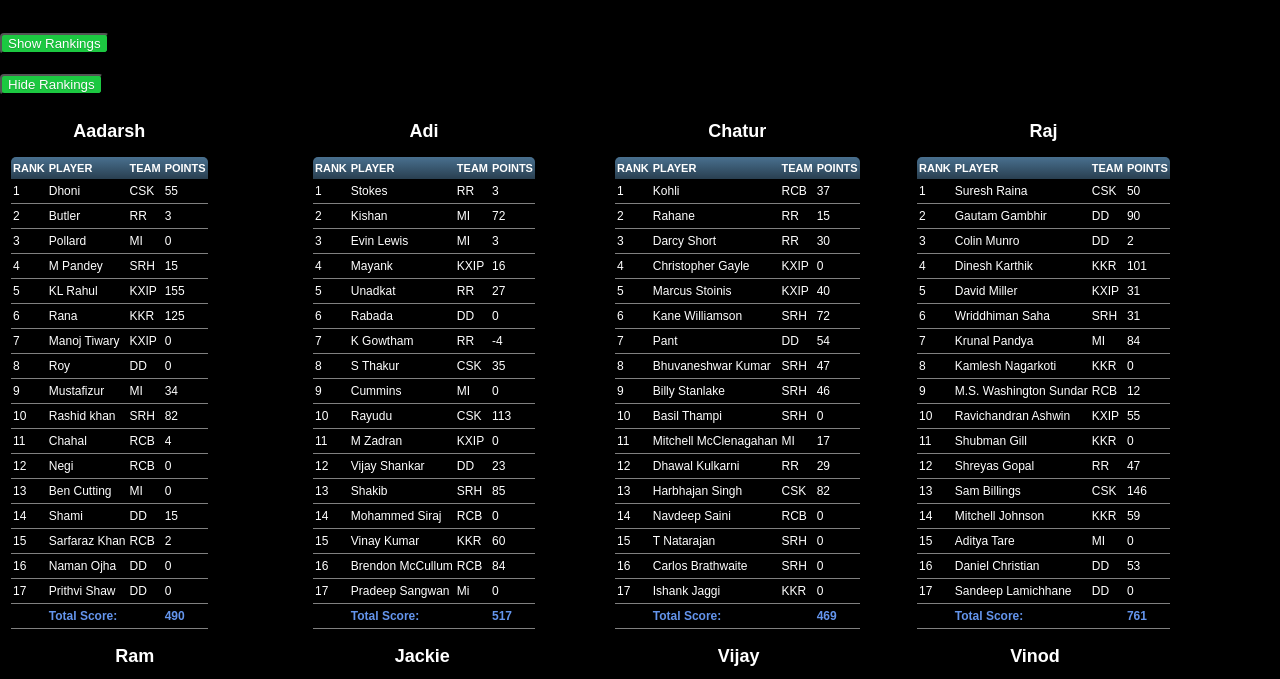
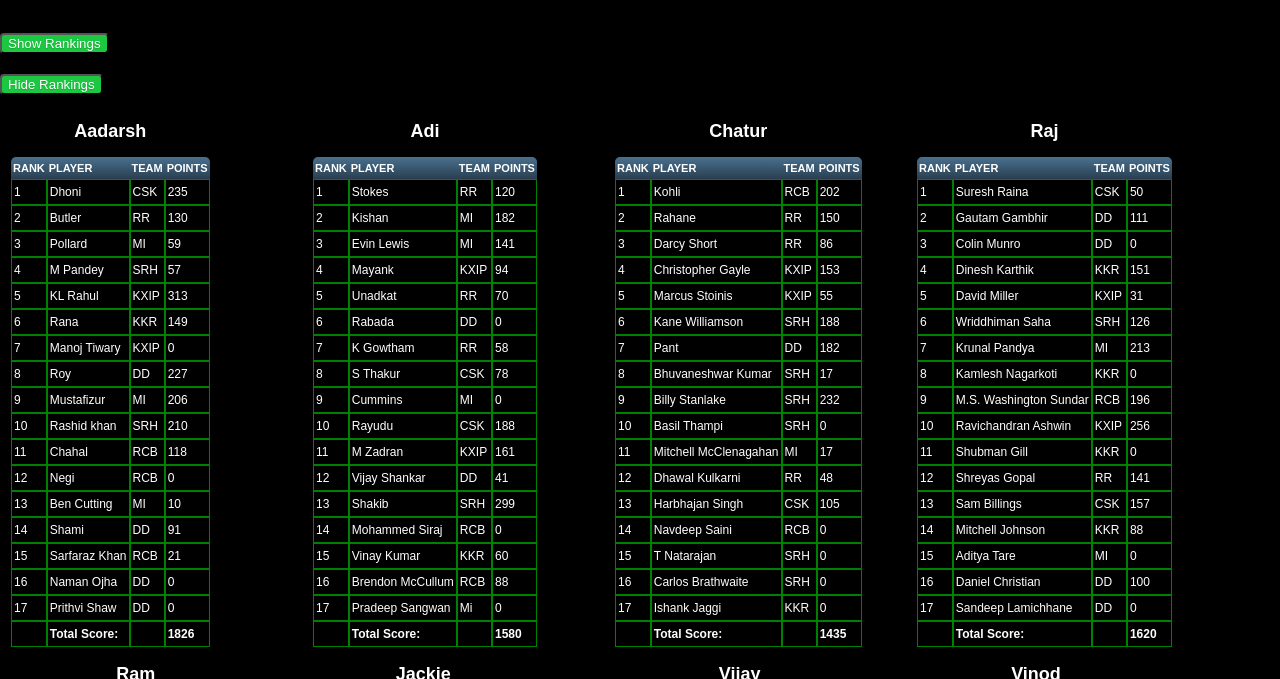
Before and after one commit to vinod492/ipl-wolfpack, a website: page index.html in a window 1280 px wide. Shown: the part 117-796 px from the top of the page. Drawn offline with nearby package versions, Linux system fonts and the light colour scheme.

Commit message:
updated points and some css

```diff
--- a/css/impl.css
+++ b/css/impl.css
@@ -89,8 +89,11 @@
 }
 
 td {
-  border-bottom: 1px solid grey;
-
+    color:white;
+    border-bottom: 1px solid green;
+    border: 1px solid green;
+    padding: 3px;
+    text-align: left;
 }
 
 #logo{
--- a/js/app.js
+++ b/js/app.js
@@ -13,37 +13,37 @@
                     name: "Dhoni",
                     team:"CSK",
                     value:'35m',
-                    totalpoints: 55
+                    totalpoints: 235
                 },
                 player2: {
                     name: "Butler",
                     team:"RR",
                     value:'30m',
-                    totalpoints: 3
+                    totalpoints: 130
                 },
                 player3: {
                     name: "Pollard",
                     team:"MI",
                     value:'13m',
-                    totalpoints: 0
+                    totalpoints: 59
                 },
                 player4: {
                     name: "M Pandey",
                     team:"SRH",
                     value:'5m',
-                    totalpoints: 15
+                    totalpoints: 57
                 },
                 player5: {
                     name: "KL Rahul",
                     team:"KXIP",
                     value:'5m',
-                    totalpoints: 155
+                    totalpoints: 313
                 },
                 player6: {
                     name: "Rana",
                     team:"KKR",
                     value:'10m',
-                    totalpoints: 125
+                    totalpoints: 149
                 },
                 player7: {
                     name: "Manoj Tiwary",
@@ -55,25 +55,25 @@
                     name: "Roy",
                     team:"DD",
                     value:'15m',
-                    totalpoints: 0
+                    totalpoints: 227
                 },
                 player9: {
                     name: "Mustafizur",
                     team:"MI",
                     value:'10m',
-                    totalpoints: 34
+                    totalpoints: 206
                 },
                 player10: {
                     name: "Rashid khan",
                     team:"SRH",
                     value:'10m',
-                    totalpoints: 82
+                    totalpoints: 210
                 },
                 player11: {
                     name: "Chahal",
                      team:"RCB",
                     value:'17m',
-                    totalpoints: 4
+                    totalpoints: 118
                 },
                 player12: {
                     name: "Negi",
@@ -85,19 +85,19 @@
                     name: "Ben Cutting",
                    team:"MI",
                     value:'5m',
-                    totalpoints: 0
+                    totalpoints: 10
                 },
                 player14: {
                     name: "Shami",
                     team:"DD",
                     value:'2m',
-                    totalpoints: 15
+                    totalpoints: 91
                 },
                 player15: {
                     name: "Sarfaraz Khan",
                    team:"RCB",
                     value:'12m',
-                    totalpoints: 2
+                    totalpoints: 21
                 },
                 player16: {
                     name: "Naman Ojha",
@@ -122,31 +122,31 @@
                     name: "Stokes",
                     team:"RR",
                     value:'14m',
-                    totalpoints: 3
+                    totalpoints: 120
                 },
                 player2: {
                     name: "Kishan",
                     team:"MI",
                     value:'32m',
-                    totalpoints: 72
+                    totalpoints: 182
                 },
                 player3: {
                     name: "Evin Lewis",
                     team:"MI",
                     value:'33m',
-                    totalpoints: 3
+                    totalpoints: 141
                 },
                 player4: {
                     name: "Mayank",
                     team:"KXIP",
                     value:'5m',
-                    totalpoints: 16
+                    totalpoints: 94
                 },
                 player5: {
                     name: "Unadkat",
                      team:"RR",
                     value:'20m',
-                    totalpoints: 27
+                    totalpoints: 70
                 },
                 player6: {
                     name: "Rabada",
@@ -158,13 +158,13 @@
                     name: "K Gowtham",
                     team:"RR",
                     value:'7m',
-                    totalpoints: -4
+                    totalpoints: 58
                 },
                 player8: {
                     name: "S Thakur",
                      team:"CSK",
                     value:'5m',
-                    totalpoints: 35
+                    totalpoints: 78
                 },
                 player9: {
                     name: "Cummins",
@@ -176,25 +176,25 @@
                     name: "Rayudu",
                     team:"CSK",
                     value:'5m',
-                    totalpoints: 113
+                    totalpoints: 188
                 },
                 player11: {
                     name: "M Zadran",
                    team:"KXIP",
                     value:'20m',
-                    totalpoints: 0
+                    totalpoints: 161
                 },
                 player12: {
                     name: "Vijay Shankar",
                     team:"DD",
                     value:'18m',
-                    totalpoints: 23
+                    totalpoints: 41
                 },
                 player13: {
                     name: "Shakib",
                    team:"SRH",
                     value:'10m',
-                    totalpoints: 85
+                    totalpoints: 299
                 },
                 player14: {
                     name: "Mohammed Siraj",
@@ -212,7 +212,7 @@
                     name: "Brendon McCullum",
                     team:"RCB",
                     value:'13m',
-                    totalpoints: 84
+                    totalpoints: 88
                 },
                 player17: {
                     name: "Pradeep Sangwan",
@@ -229,55 +229,55 @@
                     name: "Kohli",
                     team:"RCB",
                     value:'21m',
-                    totalpoints: 37
+                    totalpoints: 202
                 },
                 player2: {
                     name: "Rahane",
                     team:"RR",
                     value:'36m',
-                    totalpoints: 15
+                    totalpoints: 150
                 },
                 player3: {
                     name: "Darcy Short",
                     team:"RR",
                     value:'16m',
-                    totalpoints: 30
+                    totalpoints: 86
                 },
                 player4: {
                     name: "Christopher Gayle",
                     team:"KXIP",
                     value:'15m',
-                    totalpoints: 0
+                    totalpoints: 153
                 },
                 player5: {
                     name: "Marcus Stoinis",
                     team:"KXIP",
                     value:'9m',
-                    totalpoints: 40
+                    totalpoints: 55
                 },
                 player6: {
                     name: "Kane Williamson",
                      team:"SRH",
                     value:'19m',
-                    totalpoints: 72
+                    totalpoints: 188
                 },
                 player7: {
                     name: "Pant",
                     team:"DD",
                     value:'6m',
-                    totalpoints: 54
+                    totalpoints: 182
                 },
                 player8: {
                     name: "Bhuvaneshwar Kumar",
                     team:"SRH",
                     value:'5m',
-                    totalpoints: 47
+                    totalpoints: 17
                 },
                 player9: {
                     name: "Billy Stanlake",
                     team:"SRH",
                     value:'19m',
-                    totalpoints: 46
+                    totalpoints: 232
                 },
                 player10: {
                     name: "Basil Thampi",
@@ -295,13 +295,13 @@
                     name: "Dhawal Kulkarni",
                     team:"RR",
                     value:'6m',
-                    totalpoints: 29
+                    totalpoints: 48
                 },
                 player13: {
                     name: "Harbhajan Singh",
                     team:"CSK",
                     value:'4m',
-                    totalpoints: 82
+                    totalpoints: 105
                 },
                 player14: {
                     name: "Navdeep Saini",
@@ -342,19 +342,19 @@
                     name: "Gautam Gambhir",
                     team:"DD",
                     value:'8m',
-                    totalpoints: 90
+                    totalpoints: 111
                 },
                 player3: {
                     name: "Colin Munro",
                     team:"DD",
                     value:'21m',
-                    totalpoints: 2
+                    totalpoints: 0
                 },
                 player4: {
                     name: "Dinesh Karthik",
                     team:"KKR",
                     value:'10m',
-                    totalpoints: 101
+                    totalpoints: 151
                 },
                 player5: {
                     name: "David Miller",
@@ -366,13 +366,13 @@
                     name: "Wriddhiman Saha",
                     team:"SRH",
                     value:'12m',
-                    totalpoints: 31
+                    totalpoints: 126
                 },
                 player7: {
                     name: "Krunal Pandya",
                     team:"MI",
                     value:'12m',
-                    totalpoints: 84
+                    totalpoints: 213
                 },
                 player8: {
                     name: "Kamlesh Nagarkoti",
@@ -384,13 +384,13 @@
                     name: "M.S. Washington Sundar",
                     team:"RCB",
                     value:'6m',
-                    totalpoints: 12
+                    totalpoints: 196
                 },
                 player10: {
                     name: "Ravichandran Ashwin",
                     team:"KXIP",
                     value:'16m',
-                    totalpoints: 55
+                    totalpoints: 256
                 },
                 player11: {
                     name: "Shubman Gill",
@@ -402,19 +402,19 @@
                     name: "Shreyas Gopal",
                     team:"RR",
                     value:'3m',
-                    totalpoints: 47
+                    totalpoints: 141
                 },
                 player13: {
                     name: "Sam Billings",
                     team:"CSK",
                     value:'21m',
-                    totalpoints: 146
+                    totalpoints: 157
                 },
                 player14: {
                     name: "Mitchell Johnson",
                     team:"KKR",
                     value:'7m',
-                    totalpoints: 59
+                    totalpoints: 88
                 },
                 player15: {
                     name: "Aditya Tare",
@@ -426,7 +426,7 @@
                     name: "Daniel Christian",
                     team:"DD",
                     value:'7m',
-                    totalpoints: 53
+                    totalpoints: 100
                 },
                 player17: {
                     name: "Sandeep Lamichhane",
@@ -443,7 +443,7 @@
                     name: "Murali Vijay",
                     team:"CSK",
                     value:'36m',
-                    totalpoints: 0
+                    totalpoints: 16
                 },
                 player2: {
                     name: "Parthiv Patel",
@@ -455,19 +455,19 @@
                     name: "Chris Lynn",
                     team:"KKR",
                     value:'5m',
-                    totalpoints: 40
+                    totalpoints: 118
                 },
                 player4: {
                     name: "Yuvraj Singh",
                     team:"KXIP",
                     value:'18m',
-                    totalpoints: 9
+                    totalpoints: 49
                 },
                 player5: {
                     name: "Karun Nair",
                     team:"KXIP",
                     value:'11m',
-                    totalpoints: 96
+                    totalpoints: 211
                 },
                 player6: {
                     name: "Hardik Pandya",
@@ -479,31 +479,31 @@
                     name: "Axar Patel",
                     team: "KXIP",
                     value:'20m',
-                    totalpoints: 30
+                    totalpoints: 83
                 },
                 player8: {
                     name: "Mandeep Singh",
                     team:"RCB",
                     value:'1m',
-                    totalpoints: 69
+                    totalpoints: 182
                 },
                 player9: {
                     name: "Sunil Naraine",
                     team:"KKR",
                     value:'3m',
-                    totalpoints: 272
+                    totalpoints: 375
                 },
                 player10: {
                     name: "Jasprit Bumrah",
                     team:"MI",
                     value:'6m',
-                    totalpoints: 39
+                    totalpoints: 138
                 },
                 player11: {
                     name: "Ben Laughlin",
                     team:"RR",
                     value:'9m',
-                    totalpoints: 11
+                    totalpoints: 83
                 },
                 player12: {
                     name: "Dushmantha Chameera",
@@ -521,13 +521,13 @@
                     name: "Mohit Sharma",
                     team:"KXIP",
                     value:'1m',
-                    totalpoints: 61
+                    totalpoints: 73
                 },
                 player15: {
                     name: "Umesh Yadav",
                     team:"RCB",
                     value:'1m',
-                    totalpoints: 76
+                    totalpoints: 212
                 },
                 player16: {
                     name: "Gurkeerat Singh Mann",
@@ -551,19 +551,19 @@
                     name: "Quinton De Kock",
                     team:"RCB",
                     value:'16m',
-                    totalpoints: 15
+                    totalpoints: 172
                 },
                 player2: {
                     name: "Rohit Sharma",
                     team:"MI",
                     value:'20m',
-                    totalpoints: 25
+                    totalpoints: 83
                 },
                 player3: {
                     name: "Rahul Tripathi",
                     team:"RR",
                     value:'24m',
-                    totalpoints: 21
+                    totalpoints: 78
                 },
                 player4: {
                     name: "Kedar Jadhav",
@@ -575,25 +575,25 @@
                     name: "Ravindra Jadeja",
                      team:"CSK",
                     value:'16m',
-                    totalpoints: 67
+                    totalpoints: 115
                 },
                 player6: {
                     name: "Shikhar Dhawan",
                     team:"SRH",
                     value:'7m',
-                    totalpoints: 172
+                    totalpoints: 275
                 },
                 player7: {
                     name: "Shreyas Iyer",
                     team:"DD",
                     value:'28m',
-                    totalpoints: 13
+                    totalpoints: 72
                 },
                 player8: {
                     name: "Imran Tahir",
                     team:"CSK",
                     value:'20m',
-                    totalpoints: 62
+                    totalpoints: 132
                 },
                 player9: {
                     name: "Ankit Sharma",
@@ -611,7 +611,7 @@
                     name: "Deepak Hooda",
                     team:"SRH",
                     value:'1m',
-                    totalpoints: 5
+                    totalpoints: 73
                 },
                 player12: {
                     name: "Mohammad Nabi",
@@ -623,13 +623,13 @@
                     name: "Trent Boult",
                      team:"DD",
                     value:'1m',
-                    totalpoints: 42
+                    totalpoints: 127
                 },
                 player14: {
                     name: "Shahbaz Nadeem",
                      team:"DD",
                     value:'1m',
-                    totalpoints: 0
+                    totalpoints: 58
                 },
                 player15: {
                     name: "Moeen Ali",
@@ -647,7 +647,7 @@
                     name: "Kulwant Khejroliya",
                     team:"RCB",
                     value:'14m',
-                    totalpoints: 7
+                    totalpoints: 62
                 }
         }
     },
@@ -658,7 +658,7 @@
                     name: "Dwayne Bravo",
                     team:"CSK",
                     value:'35m',
-                    totalpoints: 213
+                    totalpoints: 247
                 },
                 player2: {
                     name: "Shane Watson",
@@ -682,37 +682,37 @@
                     name: "Sanju Samson",
                     team:"RR",
                     value:'10m',
-                    totalpoints: 66
+                    totalpoints: 380
                 },
                 player6: {
                     name: "Suryakumar Yadav",
                     team:"MI",
                     value:'14m',
-                    totalpoints: 80
+                    totalpoints: 212
                 },
                 player7: {
                     name: "Chris Woakes",
                      team:"RCB",
                     value:'25m',
-                    totalpoints: 96
+                    totalpoints: 187
                 },
                 player8: {
                     name: "Siddarth Kaul",
                      team:"SRH",
                     value:'5m',
-                    totalpoints: 99
+                    totalpoints: 197
                 },
                 player9: {
                     name: "Sandeep Sharma",
                     team:"SRH",
                     value:'15m',
-                    totalpoints: 0
+                    totalpoints: 78
                 },
                 player10: {
                     name: "Yusuf Pathan",
                     team:"SRH",
                     value:'2m',
-                    totalpoints: 25
+                    totalpoints: 92
                 },
                 player11: {
                     name: "Shreevats Goswami",
@@ -724,13 +724,13 @@
                     name: "Andre Russel",
                      team:"KKR",
                     value:'13m',
-                    totalpoints: 258
+                    totalpoints: 275
                 },
                 player13: {
                     name: "Shivam Mavi",
                     team:"KKR",
                     value:'6m',
-                    totalpoints: 0
+                    totalpoints: 6
                 },
                 player14: {
                     name: "Apoorv Vijay Wankhade",
@@ -777,19 +777,19 @@
                     name: "AB de Villers",
                     team:"RCB",
                     value:'21m',
-                    totalpoints: 101
+                    totalpoints: 230
                 },
                 player4: {
                     name: "Robin Uthappa",
                     team:"KKR",
                     value:'14m',
-                    totalpoints: 86
+                    totalpoints: 84
                 },
                 player5: {
                     name: "Glenn Maxwell",
                     team:"DD",
                     value:'25m',
-                    totalpoints: 0
+                    totalpoints: 71
                 },
                 player6: {
                     name: "Manan Vohra",
@@ -801,13 +801,13 @@
                     name: "Chris Morris",
                      team:"DD",
                     value:'3m',
-                    totalpoints: 78
+                    totalpoints: 117
                 },
                 player8: {
                     name: "Andrew Tye",
                     team:"KXIP",
                     value:'2m',
-                    totalpoints: 20
+                    totalpoints: 118
                 },
                 player9: {
                     name: "Karn Sharma",
@@ -819,19 +819,19 @@
                     name: "Amit Mishra",
                     team:"DD",
                     value:'2m',
-                    totalpoints: -6
+                    totalpoints: 0
                 },
                 player11: {
                     name: "Kuldeep Singh Yadav",
                     team:"KKR",
                     value:'7m',
-                    totalpoints: 38
+                    totalpoints: 92
                 },
                 player12: {
                     name: "Piyush Chawla",
                     team:"KKR",
                     value:'13m',
-                    totalpoints: 57
+                    totalpoints: 119
                 },
                 player13: {
                     name: "Rahul Chahar",
@@ -843,7 +843,7 @@
                     name: "Barinder Singh Sran",
                     team:"KXIP",
                     value:'10m',
-                    totalpoints: 0
+                    totalpoints: 34
                 },
                 player15: {
                     name: "Stuart Binny",
@@ -855,7 +855,7 @@
                     name: "Deepak Chahar",
                     team:"CSK",
                     value:'3m',
-                    totalpoints: 55
+                    totalpoints: 53
                 },
                 player17: {
                     name: "Tajinder Dhillon Singh",
```
Also changed, not shown: index.html (+8 -1 lines).
